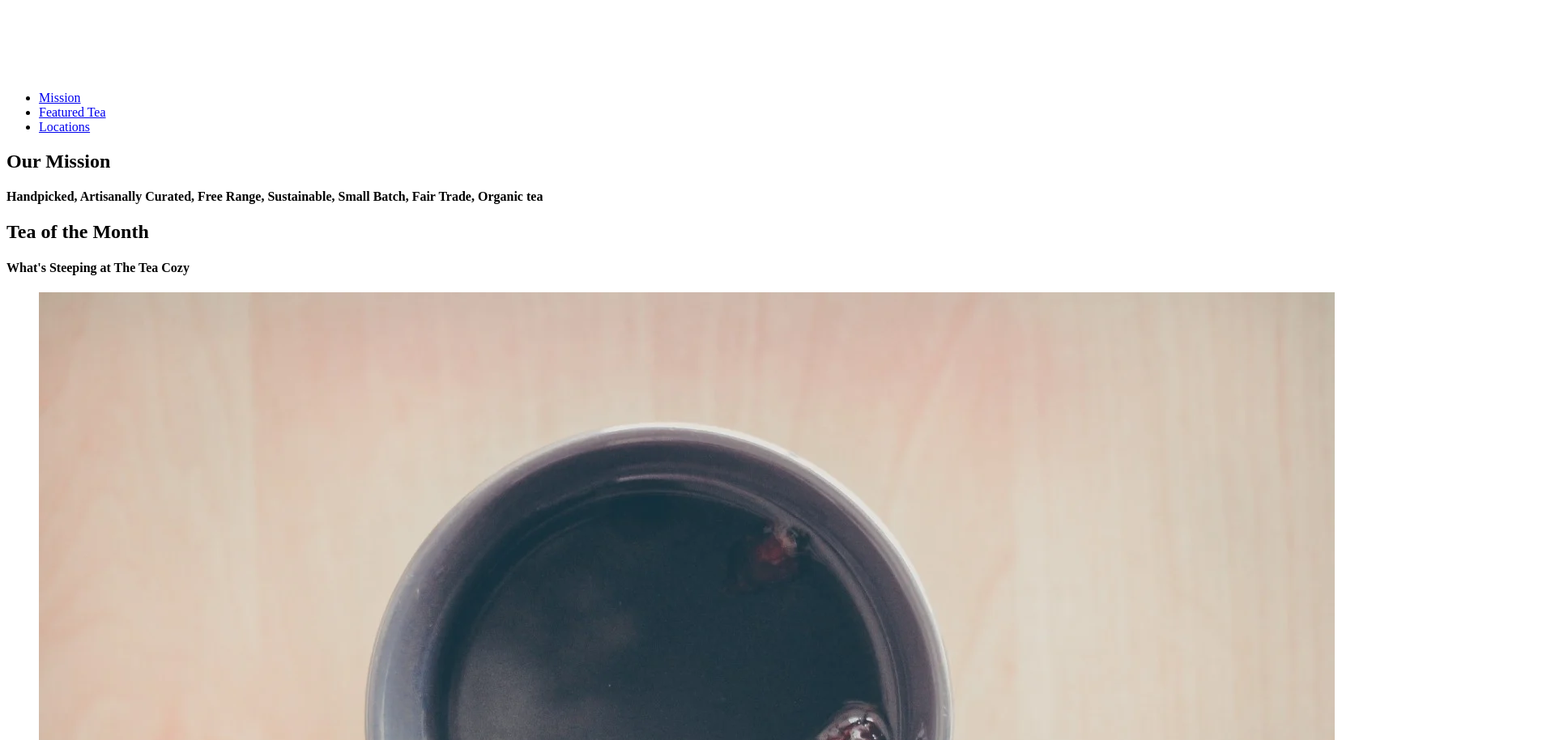
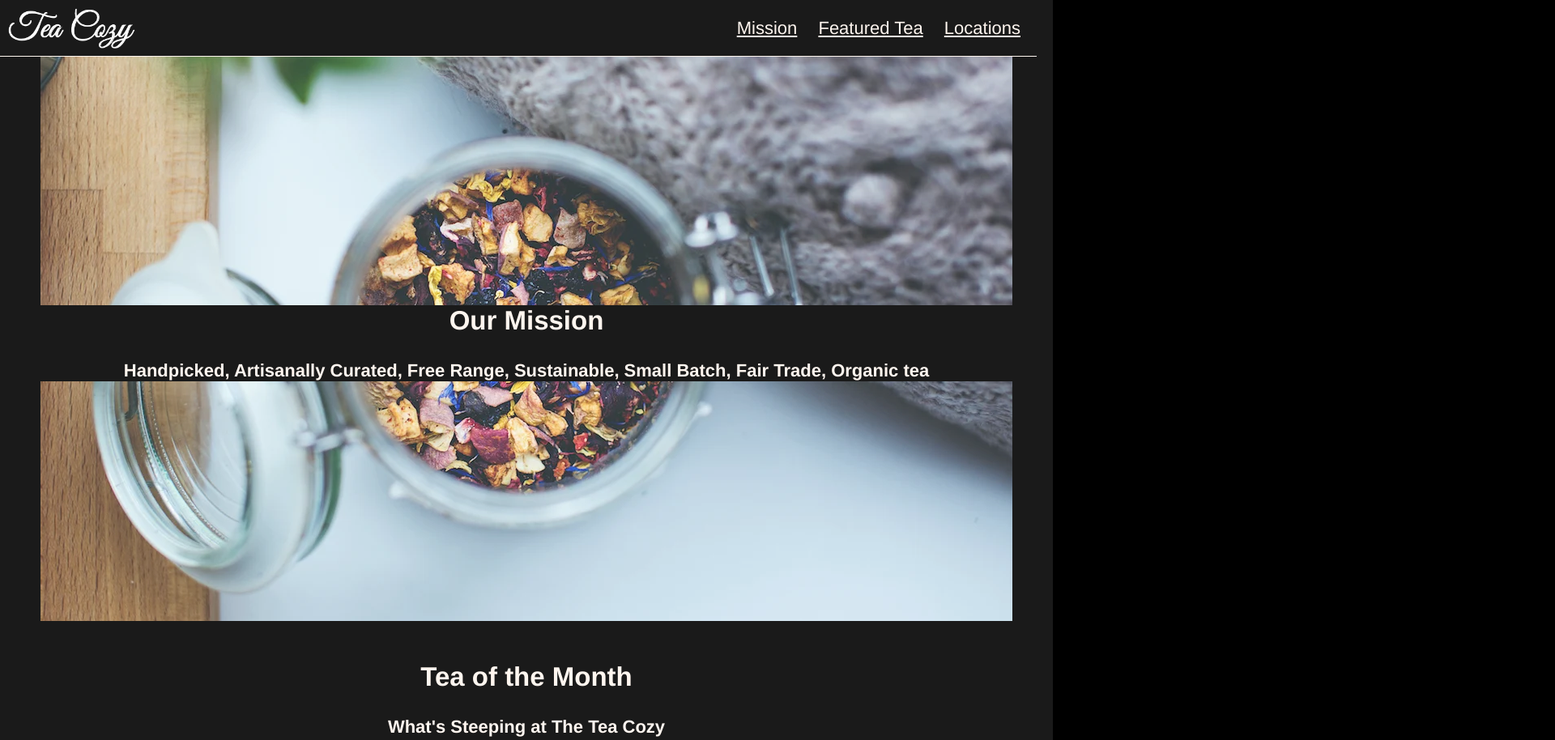
Before and after one commit to foley179/TeaCozy, a plain HTML site: page index.html in a window 1280 px wide. Shown: the top 914 px of the page at 81% size, 1920 px wide, since content can reach past the window. Drawn offline with Linux system fonts and the light colour scheme.

Commit message:
Populated CSS, changed some HTML classes & id

```diff
--- a/Resources/CSS/style.css
+++ b/Resources/CSS/style.css
@@ -0,0 +1,114 @@
+html {
+    box-sizing: border-box;
+    font-family: Helvetica, sans-serif;
+    font-size: 22px;
+    color: seashell;
+    background-color: black;
+    opacity: 0.9;
+    text-align: center;
+    margin: 0;
+    padding: 0;
+    width: 100%;
+}
+body {
+    padding: 0;
+    margin: 0;
+}
+main, footer {
+    width: 1300px;
+    margin: 0 auto;
+}
+/* header */
+header {
+    width: 100%;
+    position: fixed;
+    top: 0;
+    z-index: 10;
+    height: 69px;
+    text-align: right;
+    background-color: black;
+    border-bottom: 1px solid seashell;
+}
+header img {
+    float: left;
+    padding-left: 10px;
+    height: 50px;
+    width: auto;
+    margin: 10px 0;
+}
+a {
+    color: seashell;
+}
+li {
+    padding: 10px;
+    display: inline;
+}
+ul {
+    list-style: none;
+    padding-right: 10px;
+}
+
+/* banner */
+#main {
+    position: relative;
+    top: 40px;
+}
+.banner {
+    background-image: url("../Images/img-mission-background.webp");
+    background-repeat: no-repeat;
+    background-position: center;
+    background-size: cover;
+    width: 1200px;
+    height: 700px;
+    margin: 0 auto;
+    margin-bottom: 50px;
+    display: block;
+}
+.banner-text {
+    background-color: black;
+    position: relative;
+    top: 310px;
+}
+/* featured teas */
+.featured-tea {
+    width: 1000px;
+    margin: auto;
+}
+figure {
+    display: inline-block;
+    margin: 10px;
+}
+figure img {
+    width: 300px;
+    height: 200px;
+    margin-bottom: 10px;
+}
+/* locations */
+.locations {
+    background-image: url("../Images/img-locations-background.webp");
+    width: 1200px;
+    height: 500px;
+    margin: 0 auto;
+}
+.locations h2 {
+    padding-top: 100px;
+    margin-bottom: 15px;
+}
+.loc-box {
+    width: 300px;
+    display: inline-block;
+    background-color: black;
+    margin: 0 20px;
+}
+/* footer */
+footer {
+    height: 200px;
+    margin-top: 40px;
+}
+.copyright {
+    float: left;
+    margin-left: 20px;
+}
+
+/* for legacy browsers */
+header, nav, main, footer {display: block;}
--- a/index.html
+++ b/index.html
@@ -4,6 +4,7 @@
 	<title>The Tea Cozy</title>
 	<meta charset="utf-8">
 	<meta name="viewport" content="width=device-width, initial-scale=1.0">
+    <link rel="stylesheet" type="text/css" href="./Resources/CSS/style.css">
 </head>
 <body>
     <!--header section-->
@@ -18,15 +19,16 @@
         </nav>
 	</header>
     <!--main section-->
-	<main>
+	<main id="main">
         <div class="banner">
-            <!--add background img in css-->
-            <h2>Our Mission</h2>
-            <h4>Handpicked, Artisanally Curated, Free Range, Sustainable, Small Batch, Fair Trade, Organic tea</h4>
+            <div class="banner-text">
+                <h2>Our Mission</h2>
+                <h4>Handpicked, Artisanally Curated, Free Range, Sustainable, Small Batch, Fair Trade, Organic tea</h4>
+            </div>
         </div>
+        <h2>Tea of the Month</h2>
+        <h4>What's Steeping at The Tea Cozy</h4>
         <div class="featured-tea">
-            <h2>Tea of the Month</h2>
-            <h4>What's Steeping at The Tea Cozy</h4>
             <figure>
                 <img src="./Resources/Images/img-berryblitz.webp" alt="Fall Berry Blitz Tea">
                 <figcaption>Fall Berry Blitz Tea</figcaption>
@@ -63,7 +65,7 @@
                 <p>Portland, Maine</p>
             </div>
             <div class="loc-box">
-                <h3>DOakdale</h3>
+                <h3>Oakdale</h3>
                 <p>515 Crescent Avenue</p>
                 <p>Second Floor</p>
                 <p>Portland, Maine</p>
```
